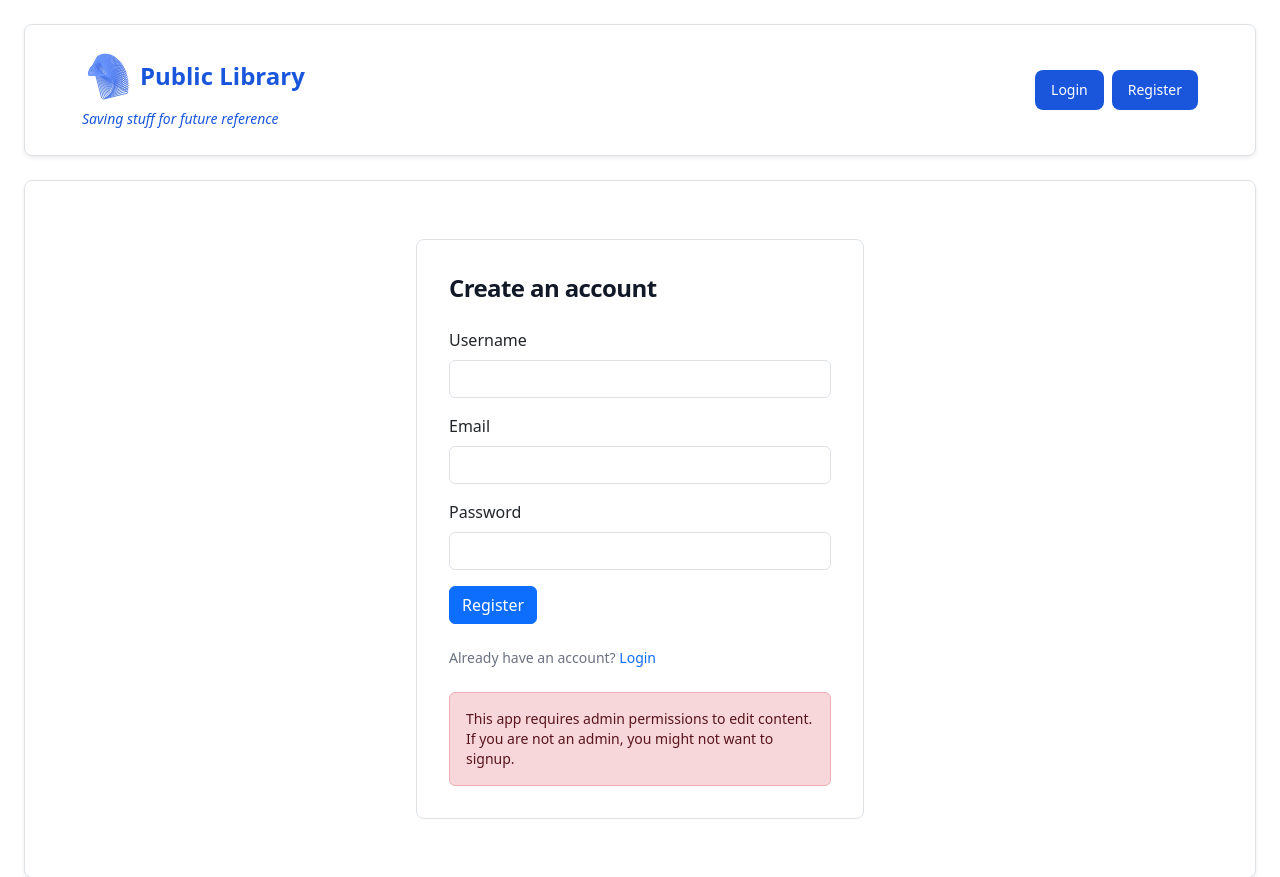
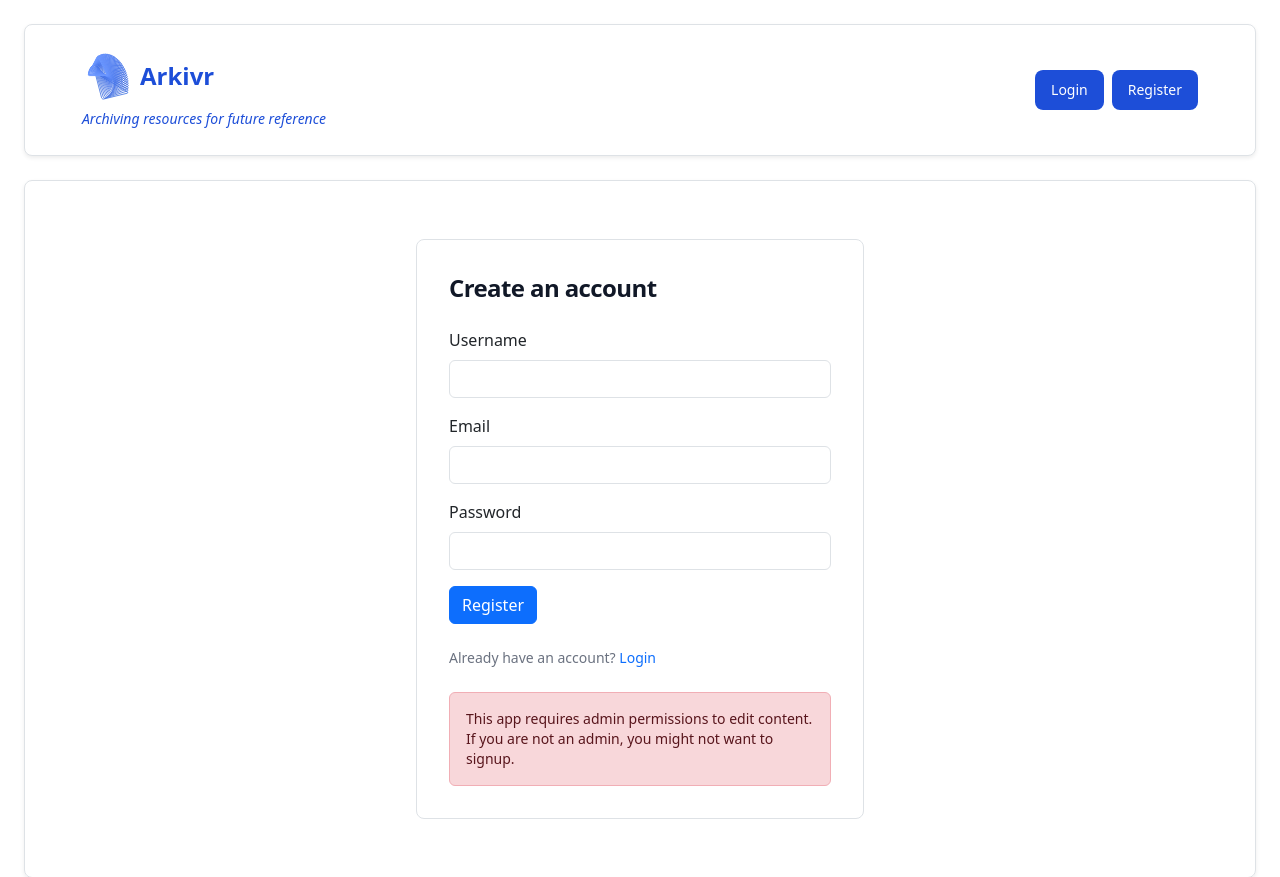
Before and after one commit to timonrieger/arkivr, a Flask app: page /register in a window 1280 px wide. Shown: the top 877 px of the page. Run offline with Flask 3, Linux system fonts and the light colour scheme; style sheets or scripts are compiled from the project's sources; parts of the project's set-up code (start-up, migrations or seed data) failed here and were passed over; some libraries are stand-ins or nearby versions.

Commit message:
refactor: rebrand to arkivr

```diff
--- a/tailwind.config.js
+++ b/tailwind.config.js
@@ -3,10 +3,8 @@ module.exports = {
   content: [
     "./templates/**/*.html",
     "./static/src/**/*.js",
-    "./node_modules/flowbite/**/*.js",
   ],
   theme: {
     extend: {},
   },
-  plugins: [require("flowbite/plugin")],
 };
--- a/templates/components/navbar.html
+++ b/templates/components/navbar.html
@@ -14,10 +14,10 @@
             width="50rem"
           />
         <span class="text-2xl font-bold text-blue-700 dark:text-blue-300">
-          Public Library
+          Arkivr
         </span>
       </div>
-      <span class="text-sm text-blue-700 dark:text-blue-300"><em>Saving stuff for future reference</em></span>
+      <span class="text-sm text-blue-700 dark:text-blue-300"><em>Archiving resources for future reference</em></span>
     </a>
     </div>
 
--- a/templates/layout.html
+++ b/templates/layout.html
@@ -14,7 +14,7 @@
       type="image/x-icon"
       href="{{ url_for('static', filename='logo.svg') }}"
     />
-    <title>Ressource Library</title>
+    <title>Arkivr</title>
     <style>
       a {
         text-decoration: none;
```
Also changed, not shown: README.md, package-lock.json.
